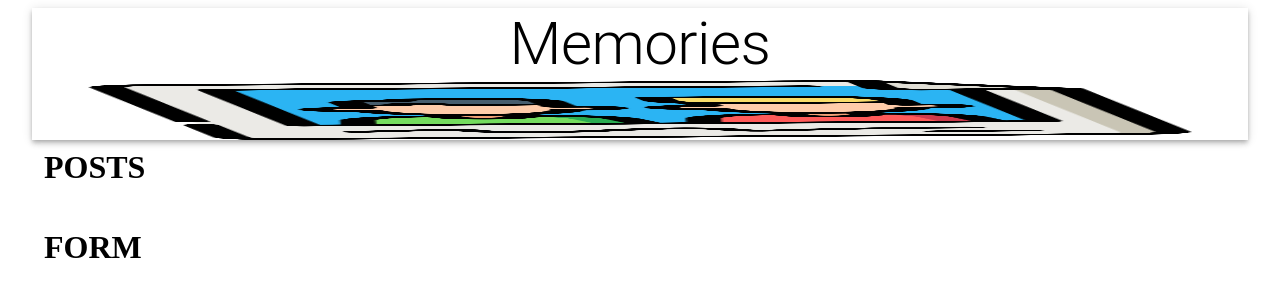
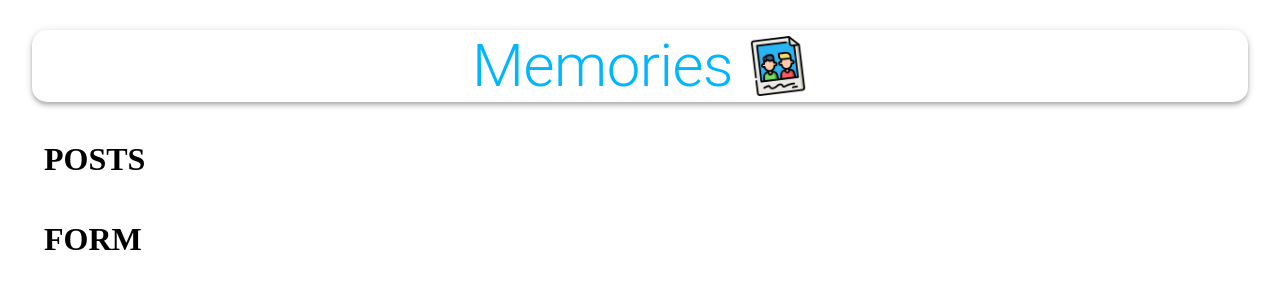
Before and after one commit to anggriawanmr/memories, a React (Create React App) app in the folder client/: page / in a window 1280 px wide. Shown: the top 300 px of the page. Built offline with nearby package versions, Linux system fonts and the light colour scheme.

Commit message:
Adding styles.js to src :sparkles:

```diff
--- a/client/src/App.js
+++ b/client/src/App.js
@@ -4,15 +4,22 @@
 import Posts from './components/Posts/Posts';
 import Form from './components/Form/Form';
 import memories from './images/memories.png';
+import useStyles from './styles';
 
 const App = () => {
+  const classes = useStyles();
   return (
     <Container maxwidth="lg">
-      <AppBar position="static" color="inherit">
-        <Typography variant="h2" align="center">
+      <AppBar className={classes.appBar} position="static" color="inherit">
+        <Typography className={classes.heading} variant="h2" align="center">
           Memories
         </Typography>
-        <img src={memories} alt="memories" height="60" />
+        <img
+          className={classes.image}
+          src={memories}
+          alt="memories"
+          height="60"
+        />
       </AppBar>
       <Grow in>
         <Container>
--- /dev/null
+++ b/client/src/styles.js
@@ -0,0 +1,18 @@
+import { makeStyles } from '@material-ui/core/styles';
+
+export default makeStyles(() => ({
+  appBar: {
+    borderRadius: 15,
+    margin: '30px 0',
+    display: 'flex',
+    flexDirection: 'row',
+    justifyContent: 'center',
+    alignItems: 'center',
+  },
+  heading: {
+    color: 'rgba(0,183,255, 1)',
+  },
+  image: {
+    marginLeft: '15px',
+  },
+}));
```
